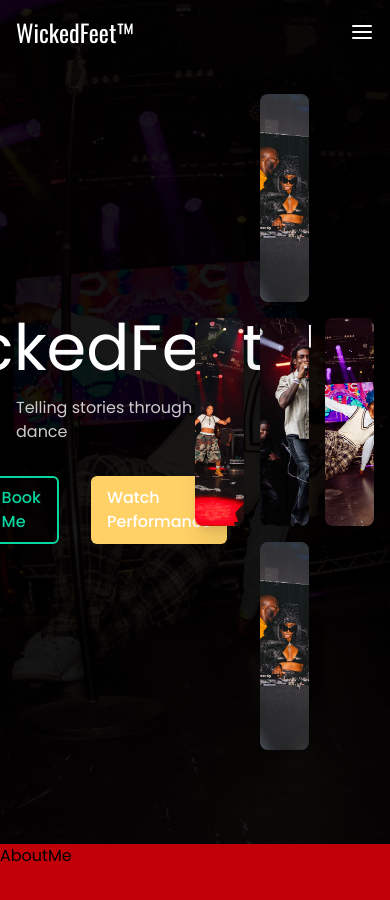
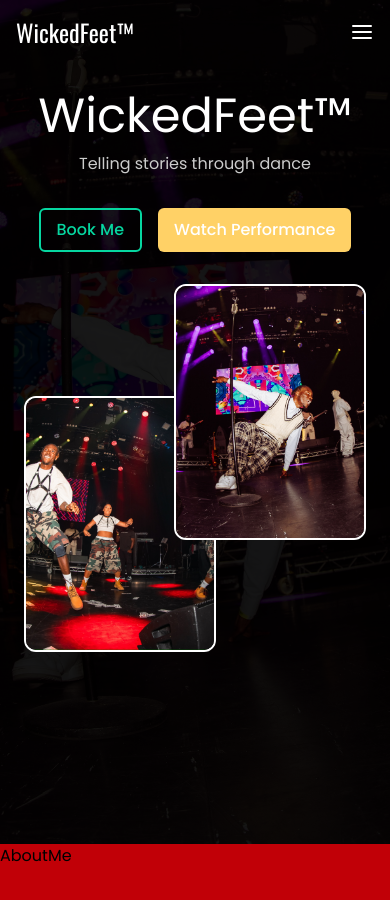
Before and after one commit to kennedyifeadi/WickedFeet-Portfolio, a React (Vite) app: page / in a window 390 px wide. Shown: the top 900 px of the page. Built offline with nearby package versions, Linux system fonts and the light colour scheme.

Commit message:
feat: update Landing component with responsive image sizes and improved layout

```diff
--- a/src/components/homeComp/Landing.tsx
+++ b/src/components/homeComp/Landing.tsx
@@ -12,39 +12,39 @@ export const Landing = ({ scrollYProgress }: { scrollYProgress: MotionValue<numb
   const scale = useTransform(scrollYProgress, [0, 1], [1, 0.95])
   const images = [image1, image2, image3, image4, image5, Dancer1];
   return (
-    <motion.div style={{ scale }} className="w-full h-screen sticky top-0" >
+    <motion.div style={{ scale }} className="w-full min-h-screen sticky top-0" >
       <img src={Dancer1} alt="Dancer" className="w-full h-full object-cover absolute top-0 left-0" />
-      <div className="absolute top-0 left-0 w-full h-full bg-black/90 flex px-4">
-        <div className="flex flex-col justify-center items-center w-1/2">
+      <div className="absolute top-0 left-0 w-full h-full bg-black/90 flex flex-col gap-8 md:gap-0 md:flex-row px-4">
+        <div className="flex flex-col justify-center items-center w-full md:w-1/2 mt-20 md:mt-0">
           <div className="mb-8 flex flex-col justify-center w-full items-center">
-            <h1 className="text-[64px] text-[#FFFFFF]">WickedFeet™</h1>
+            <h1 className="text-[48px] md:text-[64px] text-[#FFFFFF]">WickedFeet™</h1>
             <p className="text-[#CCCCCC]">Telling stories through dance</p>
           </div>
-          <div className="flex gap-8 justify-center w-full">
+          <div className="flex gap-4 md:gap-8 justify-center w-full">
             <span className="py-2 px-4 flex justify-center items-center rounded-md font-medium border-2 text-[#06D6A0]">Book Me</span>
             <span className="py-2 px-4 flex justify-center items-center rounded-md bg-[#FFD166] font-medium text-white">Watch Performance</span>
           </div>
         </div>
-        <div className="w-1/2 h-screen flex justify-center items-center">
+        <div className="w-full md:w-1/2 h-screen md:flex justify-center items-center hidden">
           <div className="relative grid grid-cols-3 grid-rows-3 gap-4">
             <motion.img
               src={images[0]}
               alt="top"
-          className="col-start-2 row-start-1 w-36 h-52 object-cover rounded-lg shadow-xl"
+              className="col-start-2 row-start-1 w-24 h-30 md:w-40 md:h-52 object-cover rounded-lg border-2 border-white"
               whileHover={{ scale: 1.1 }}
             />
 
             <motion.img
               src={images[1]}
               alt="left"
-          className="col-start-1 row-start-2 w-36 h-52 object-cover rounded-lg shadow-xl"
+              className="col-start-1 row-start-2 w-24 h-30 md:w-40 md:h-52 object-cover rounded-lg border-2 border-white"
               whileHover={{ scale: 1.1 }}
             />
 
             <motion.img
               src={images[4]}
               alt="center"
-          className="col-start-2 row-start-2 w-36 h-52 object-cover rounded-lg shadow-2xl z-10"
+              className="col-start-2 row-start-2 w-24 h-30 md:w-40 md:h-52 object-cover rounded-lg border-2 border-white z-10"
               whileHover={{ scale: 1.1, zIndex: 20 }}
               transition={{ type: "spring", stiffness: 300, damping: 20 }}
             />
@@ -52,17 +52,30 @@ export const Landing = ({ scrollYProgress }: { scrollYProgress: MotionValue<numb
             <motion.img
               src={images[5]}
               alt="right"
-          className="col-start-3 row-start-2 w-36 h-52 object-cover rounded-lg shadow-xl"
+              className="col-start-3 row-start-2 w-24 h-30 md:w-40 md:h-52 object-cover rounded-lg border-2 border-white"
               whileHover={{ scale: 1.1 }}
             />
 
             <motion.img
               src={images[3]}
               alt="bottom"
-          className="col-start-2 row-start-3 w-36 h-52 object-cover rounded-lg shadow-xl"
+              className="col-start-2 row-start-3 w-24 h-30 md:w-40 md:h-52 object-cover rounded-lg border-2 border-white"
               whileHover={{ scale: 1.1 }}
             />
           </div>
+        </div>
+        <div className="w-full md:hidden flex justify-center items-center relative">
+          <img
+            src={image2}
+            alt="First"
+            className="absolute top-28 border-2 border-white left-2 w-48 h-64 object-cover rounded-xl"
+          />
+
+          <img
+            src={Dancer1}
+            alt="Second"
+            className="absolute top-0 border-2 border-white right-2 w-48 h-64 object-cover rounded-xl"
+          />
         </div>
       </div>
     </motion.div>
```
Lines whose indentation alone changed are shown as unchanged.
